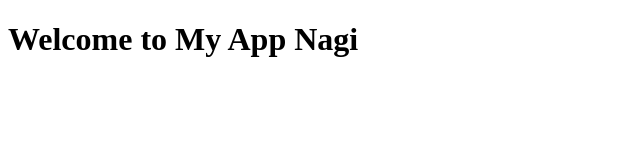
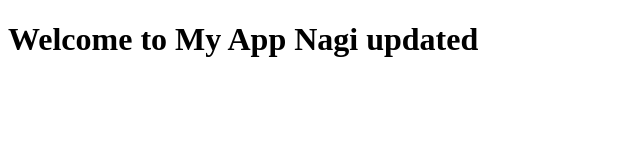
Before and after one commit to NagiReddy555/maven_jenkins, a plain HTML site: page src/webapp/index.html in a window 1280 px wide. Shown: the whole page, without its empty margins (0-640 px from the left). Drawn offline with Linux system fonts and the light colour scheme.

Commit message:
Update index.html

```diff
--- a/src/webapp/index.html
+++ b/src/webapp/index.html
@@ -5,6 +5,6 @@
     <title>Welcome</title>
 </head>
 <body>
-    <h1>Welcome to My App Nagi</h1>
+    <h1>Welcome to My App Nagi updated</h1>
 </body>
 </html>
```
